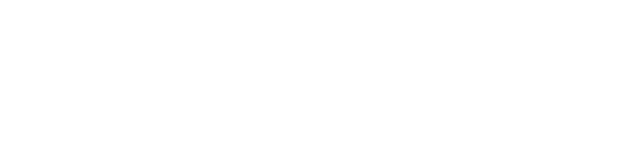
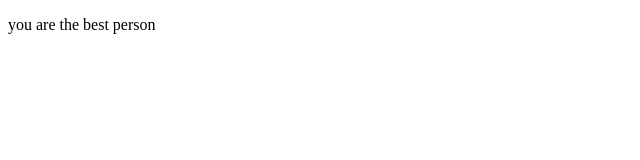
Before and after one commit to mdrohomut2022/my.first-repo, a plain HTML site: page index.html in a window 1280 px wide. Shown: the whole page, without its empty margins (0-640 px from the left). Drawn offline with Linux system fonts and the light colour scheme.

Commit message:
one line add

```diff
--- a/index.html
+++ b/index.html
@@ -6,6 +6,6 @@
     <title>my first github repo</title>
 </head>
 <body>
-
+  <p>you are the best person</p>
 </body>
 </html>
```
